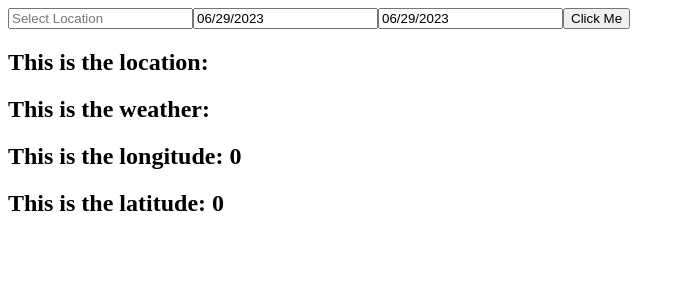
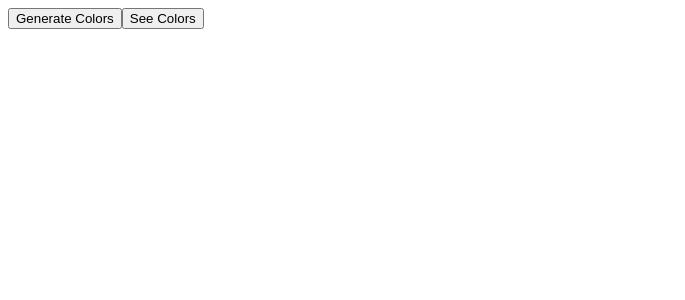
Before and after one commit to Reneeto/yarncast, a React app: page / in a window 1280 px wide. Shown: the top 300 px of the page, without its empty margins (0-685 px from the left). Built offline with nearby package versions, Linux system fonts and the light colour scheme.

Commit message:
COLOR IS RENDERING

```diff
--- a/src/ColorPicker.js
+++ b/src/ColorPicker.js
@@ -1,60 +1,99 @@
 const temps = [
-  59.1, 63.5, 67.6, 62.1, 58.8, 58.8, 62.5, 61.9, 59.6, 59.76, 61.6, 63.1, 62.6,
+  59.1, 63.5, 67.6, 62.1, 58.8, 58.8, 62.5, 61.9, 59.6, 59.76, 61.6, 100, 0,
 ];
 
-import React, { useState } from "react";
+import React, { useState, useEffect } from "react";
 
 export default function ColorPicker() {
   //setState and initialize as object
-  const [colors, setColors] = useState({});
-
-
+  const [colors, setColors] = useState([]);
   function matchColors(tempsArr) {
+    console.log("matchColors firing");
     const rangeValues = [0, 10, 20, 30, 40, 50, 60, 70, 80, 90, 100];
-    const colorsObj = {};
-
-    tempsArr.forEach(el) {
+    const colorsArr = [];
+    tempsArr.forEach((el) => {
       if (el < rangeValues[0]) {
         //navy
-        colorsObj[el] = '#1f2942';
-      }else if (el < rangeValues[1]) {
+        colorsArr.push("#041c5f");
+        // colorsArr[el] = "#041c5f";
+      } else if (el < rangeValues[1]) {
         //colonial blue
-        colorsObj[el] = '#388eba';
-      }else if (el < rangeValues[2]) {
-        colorsObj[el] = '#75c8a5';
-      }else if (el < rangeValues[3]) {
+        colorsArr.push("#3e64a8");
+        // colorsArr[el] = "#3e64a8";
+      } else if (el < rangeValues[2]) {
+        //sky blue
+        colorsArr.push("#72b1c4");
+        // colorsArr[el] = "#72b1c4";
+      } else if (el < rangeValues[3]) {
+        //silver blue
+        colorsArr.push("#cdd8de");
+        // colorsArr[el] = "#cdd8de";
+      } else if (el < rangeValues[4]) {
+        //dusty blue
+        colorsArr.push("#7192a4");
+        // colorsArr[el] = "#7192a4";
+      } else if (el < rangeValues[5]) {
+        //peacock
+        colorsArr.push("#046772");
+        // colorsArr[el] = "#046772";
+      } else if (el < rangeValues[6]) {
+        //Olive
+        colorsArr.push("#303723");
+        // colorsArr[el] = "#303723";
+      } else if (el < rangeValues[7]) {
+        //dusty green
+        colorsArr.push("#77784e");
+        // colorsArr[el] = "#77784e";
+      } else if (el < rangeValues[8]) {
+        //mustard
+        colorsArr.push("#d2ab4c");
+        // colorsArr[el] = "#d2ab4c";
+      } else if (el < rangeValues[9]) {
+        //rust
+        colorsArr.push("#a25a34");
+        // colorsArr[el] = "#a25a34";
+      } else if (el < rangeValues[10]) {
+        //terracotta
+        colorsArr.push("#c74722");
+        // colorsArr[el] = "#c74722";
+      } else {
+        //cranberry
+        colorsArr.push("#6f030f");
+        // colorsArr[el] = "#6f030f";
+      }
+    });
+    return setColors(colorsArr);
+  }
 
-        colorsObj[el] = 'Navy';
-      }else if (el < rangeValues[4]) {
+  // let test;
 
-        colorsObj[el] = 'Navy';
-      }else if (el < rangeValues[5]) {
+  // function renderColors(colorsObj) {
+  //   console.log("renderColors firing");
+  //   const rowArray = [];
+  //   for (let key in colors) {
+  //     // let row = <div></div>;
+  //     rowArray.push(colors[key]);
+  //   }
+  //   console.log(rowArray);
+  //   test = rowArray.map(row => (
+  //     <div style={{backgroundColor: row}}>{row}</div>
+  //   ))
+  //   console.log(test);
+  //   return test;
+  // }
 
-        colorsObj[el] = 'Navy';
-      }else if (el < rangeValues[6]) {
-
-        colorsObj[el] = 'Navy';
-      }else if (el < rangeValues[7]) {
-
-        colorsObj[el] = 'Navy';
-      }else if (el < rangeValues[8]) {
-        return 'Mustard'
-        colorsObj[el] = 'Navy';
-      }else if (el < rangeValues[9]) {
-
-        colorsObj[el] = 'Navy';
-      }else if (el < rangeValues[10]) {
-
-        colorsObj[el] = 'Navy';
-      }else {
-
-        colorsObj[el] = 'Navy';
-      }
-    }
-  }
+console.log(colors);
 
   return (
     <div>
+      <button onClick={() => matchColors(temps)}>Generate Colors</button>
+      <button onClick={() => renderColors(colors)}>See Colors</button>
+      <div>
+        {colors.map(color => (
+          <div style={{backgroundColor: color}}>&nbsp;</div>
+          // <g style={{backgroundColor: color}}>&nbsp;</g>
+        ))}
+      </div>
     </div>
   );
 }
--- a/src/index.js
+++ b/src/index.js
@@ -2,5 +2,6 @@ import React from "react";
 import ReactDOM from "react-dom";
 import App from "./App";
 import TableDatePicker from "./DatePicker";
+import ColorPicker from "./ColorPicker";
 
-ReactDOM.render(<App />, document.getElementById("root"));
+ReactDOM.render(<ColorPicker />, document.getElementById("root"));
```
